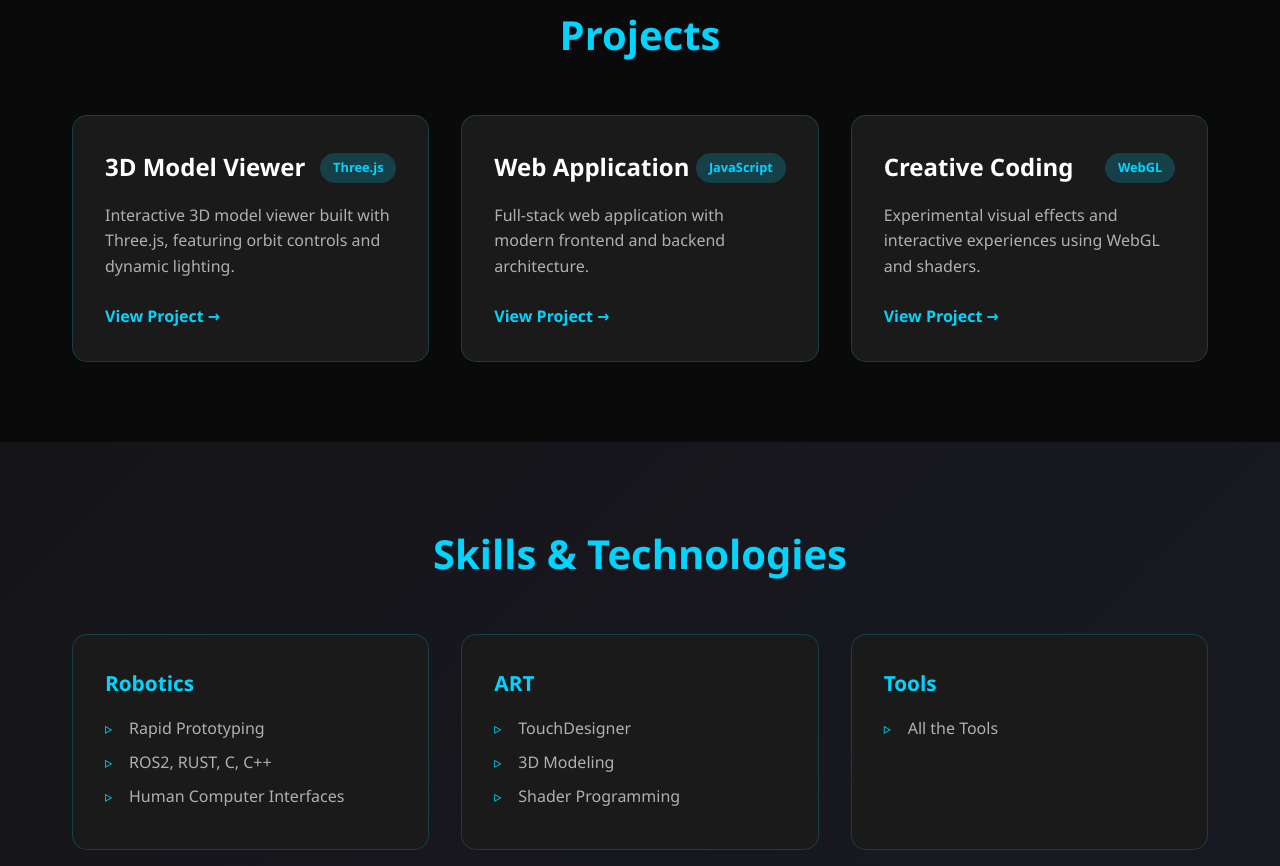
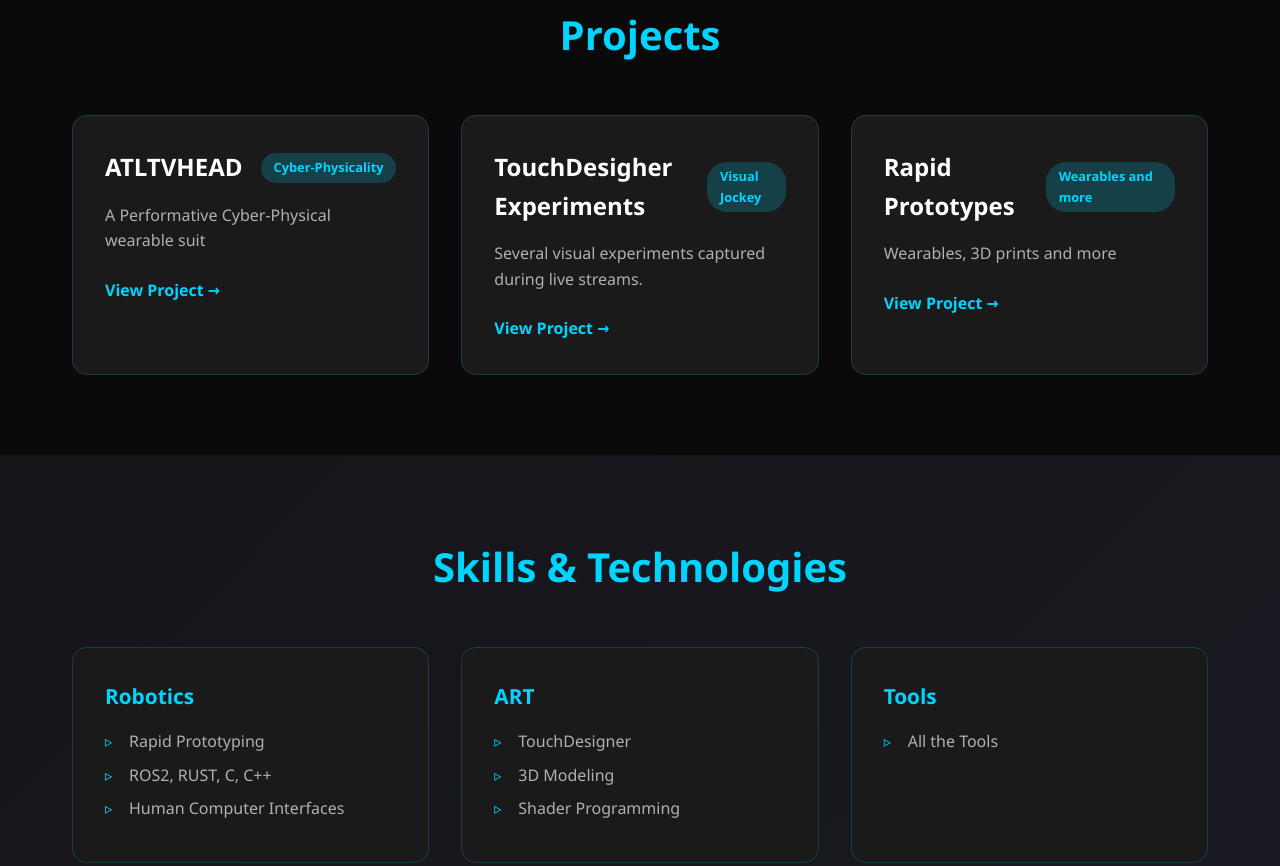
Before and after one commit to ATLTVHEAD/atltvhead.github.io, a website: page portfolio.html in a window 1280 px wide. Shown: the part 961-1827 px from the top of the page. Drawn offline with Linux system fonts and the light colour scheme.

Commit message:
Update portfolio.html

```diff
--- a/portfolio.html
+++ b/portfolio.html
@@ -42,27 +42,27 @@
             <div class="projects-grid">
                 <div class="project-card">
                     <div class="project-header">
-                        <h3>3D Model Viewer</h3>
-                        <span class="project-tag">Three.js</span>
+                        <h3>ATLTVHEAD</h3>
+                        <span class="project-tag">Cyber-Physicality</span>
                     </div>
-                    <p>Interactive 3D model viewer built with Three.js, featuring orbit controls and dynamic lighting.</p>
-                    <a href="index.html" class="project-link">View Project →</a>
+                    <p>A Performative Cyber-Physical wearable suit</p>
+                    <a href="atltvhead.html" class="project-link">View Project →</a>
                 </div>
                 <div class="project-card">
                     <div class="project-header">
-                        <h3>Web Application</h3>
-                        <span class="project-tag">JavaScript</span>
+                        <h3>TouchDesigher Experiments</h3>
+                        <span class="project-tag">Visual Jockey</span>
                     </div>
-                    <p>Full-stack web application with modern frontend and backend architecture.</p>
-                    <a href="#" class="project-link">View Project →</a>
+                    <p>Several visual experiments captured during live streams.</p>
+                    <a href="touchdesigner.html" class="project-link">View Project →</a>
                 </div>
                 <div class="project-card">
                     <div class="project-header">
-                        <h3>Creative Coding</h3>
-                        <span class="project-tag">WebGL</span>
+                        <h3>Rapid Prototypes</h3>
+                        <span class="project-tag">Wearables and more</span>
                     </div>
-                    <p>Experimental visual effects and interactive experiences using WebGL and shaders.</p>
-                    <a href="#" class="project-link">View Project →</a>
+                    <p>Wearables, 3D prints and more</p>
+                    <a href="3DPrints.html" class="project-link">View Project →</a>
                 </div>
             </div>
         </div>
@@ -107,6 +107,7 @@
             <div class="contact-links">
                 <a href="https://github.com/ATLTVHEAD" target="_blank" rel="noopener noreferrer" class="contact-btn">GitHub</a>
                 <a href="mailto:atltvhead@gmail.com" class="contact-btn">Email</a>
+                <a href="https://www.printables.com/@atltvhead" class="contact-btn">Printables</a>
                 <a href="https://www.instagram.com/atltvhead/" class="contact-btn">Insta</a>
             </div>
         </div>
```
